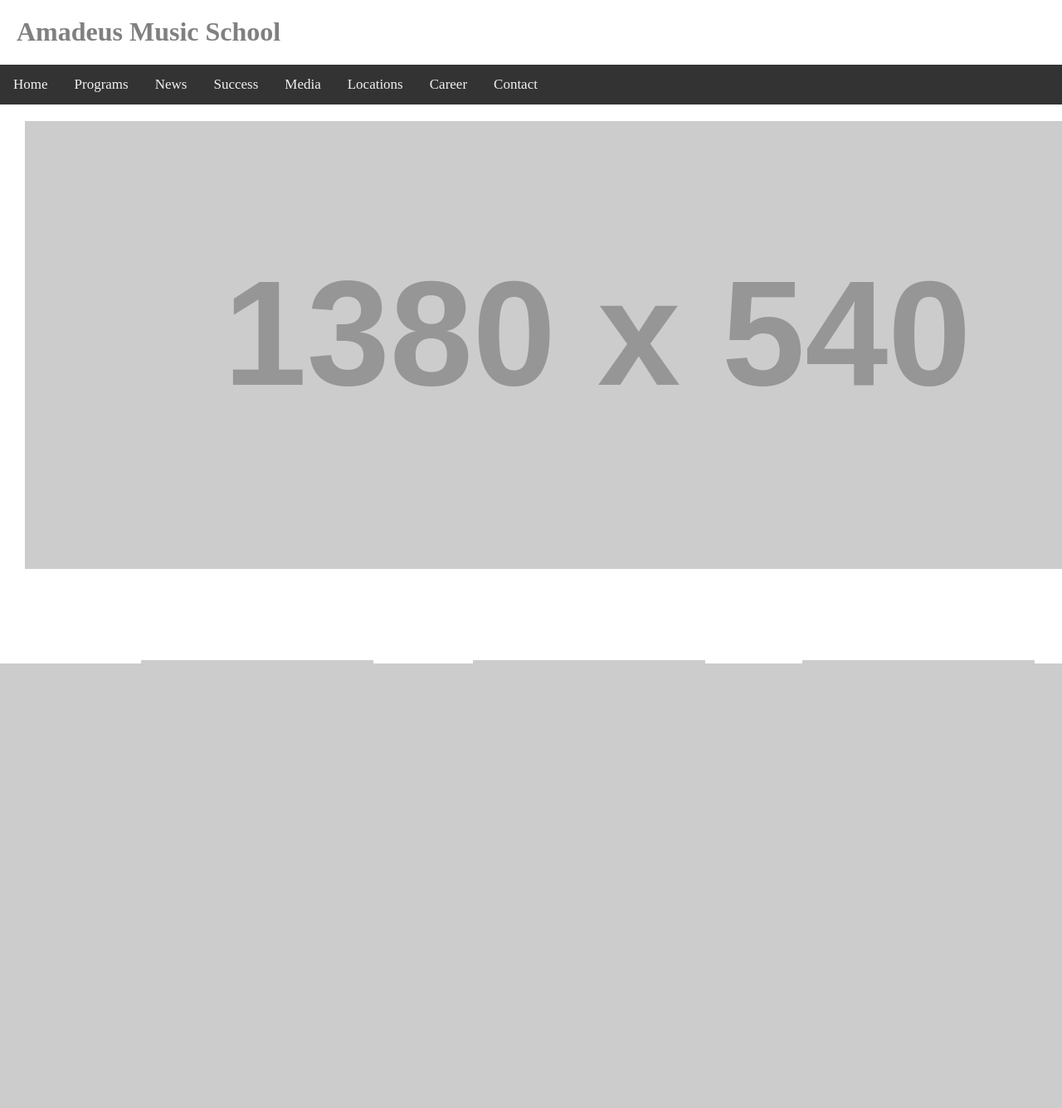
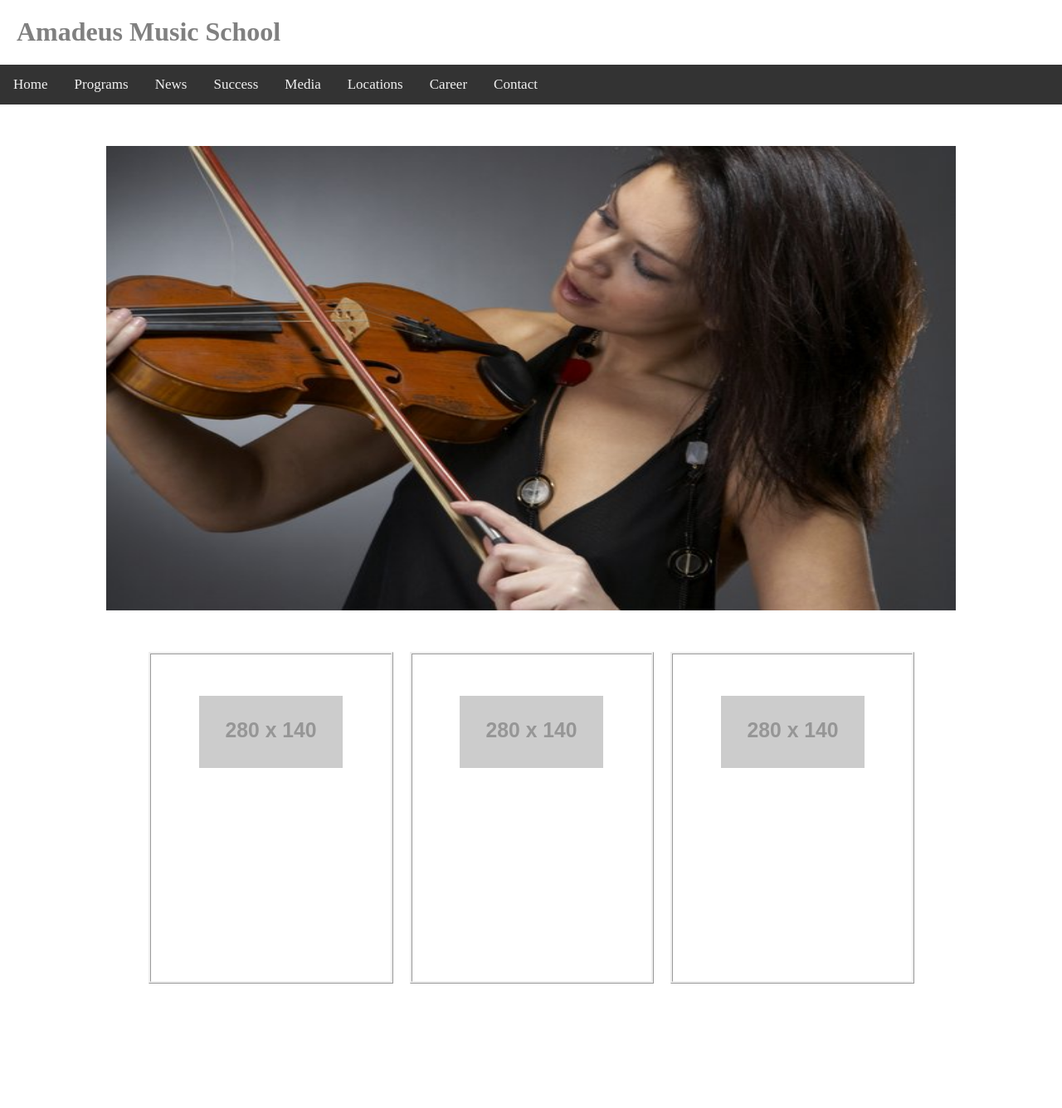
Before and after one commit to danilaurenhill/amadeus, a PHP site: page / in a window 1280 px wide; the page is wider, and only the part inside the window is pictured. Shown: that part at 83% size. Before the commit the page ends 800 px from the top of that part, so only its background shows below. Run offline with PHP 8.4, Linux system fonts and the light colour scheme; grey boxes labelled with a size stand in for pictures from a placeholder-image service; some libraries are stand-ins or nearby versions.

Commit message:
extra spacing WIP

```diff
--- a/index.html
+++ b/index.html
@@ -23,18 +23,18 @@
 </ul>
 
 <div class="slideshow">
-  <img class="pic" src="http://placehold.it/1380x540">
+  <img class="pic" src="./images/violinist.jpg">
 </div>
 
 <div class="extras">
   <div class="pics">
-    <img class="pic" src="http://placehold.it/280x140">
+    <img class="photo" src="http://placehold.it/280x140">
   </div>
   <div class="vids">
-    <img class="pic" src="http://placehold.it/280x140">
+    <img class="photo" src="http://placehold.it/280x140">
   </div>
   <div class="news">
-    <img class="pic" src="http://placehold.it/280x140">
+    <img class="photo" src="http://placehold.it/280x140">
   </div>
 </div>
 
--- a/stylesheets/layout_1px.scss
+++ b/stylesheets/layout_1px.scss
@@ -0,0 +1,14 @@
+h1 {
+  font-size: 24px;
+  padding-top: 20px;
+  padding-left: 20px;
+}
+
+.slideshow {
+  margin-top: 30px;
+  text-align: center;
+  .pic {
+    width: 90%;
+    height: 35%;
+  }
+}
--- a/stylesheets/layout_desktop.scss
+++ b/stylesheets/layout_desktop.scss
@@ -1,36 +1,55 @@
 .slideshow {
-  padding-left: 30px;
-  padding-top: 20px;
-  padding-bottom: 50px;
+  margin-top: 50px;
+  text-align: center;
+  .pic {
+    width: 80%;
+    height: 70%;
+  }
 }
 
+
 .extras {
-  position: absolute;
+  width: 100%;
+  height: 600px;
+  padding-top: 50px;
   .pics {
-    position: relative;
-    border-radius: 50%;
-    top: 60px;
-    left: 140px;
-    width: 200px;
-    height: 200px;
-    padding-left: 30px;
+    width: 23%;
+    height: 400px;
+    float: left;
+    border-style: ridge;
+    margin-right: 20px;
+    margin-left: 14%;
+    .photo {
+      margin-left: 20%;
+      margin-right: 20%;
+      margin-top: 50px;
+      width: 60%;
+    }
   }
   .vids {
-    position: relative;
-    border-radius: 50%;
-    left: 540px;
-    top: -140px ;
-    width: 200px;
-    height: 200px;
-    padding-left: 30px;
+    width: 23%;
+    height: 400px;
+    float: left;
+    border-style: ridge;
+    margin-right: 20px;
+    .photo {
+      margin-left: 20%;
+      margin-right: 20%;
+      margin-top: 50px;
+      width: 60%;
+    }
   }
   .news {
-    position: relative;
-    border-radius: 50%;
-    left: 937px;
-    top: -340px;
-    width: 200px;
-    height: 200px;
-    padding-left: 30px;
+    width: 23%;
+    height: 400px;
+    float: left;
+    border-style: ridge;
+    margin-right: 20px;
+    .photo {
+      margin-left: 20%;
+      margin-right: 20%;
+      margin-top: 50px;
+      width: 60%;
+    }
   }
 }
--- a/stylesheets/style.css
+++ b/stylesheets/style.css
@@ -70,6 +70,18 @@ h1 {
   ul.topnav.responsive li a {
     display: block;
     text-align: left; } }
+@media screen and (max-width: 750px) {
+  h1 {
+    font-size: 24px;
+    padding-top: 20px;
+    padding-left: 20px; }
+
+  .slideshow {
+    margin-top: 30px;
+    text-align: center; }
+    .slideshow .pic {
+      width: 90%;
+      height: 35%; } }
 @media screen and (min-width: 750px) {
   ul.topnav {
     list-style-type: none;
@@ -120,35 +132,49 @@ h1 {
     text-align: left; } }
 @media screen and (min-width: 750px) {
   .slideshow {
-    padding-left: 30px;
-    padding-top: 20px;
-    padding-bottom: 50px; }
+    margin-top: 50px;
+    text-align: center; }
+    .slideshow .pic {
+      width: 80%;
+      height: 70%; }
 
   .extras {
-    position: absolute; }
+    width: 100%;
+    height: 600px;
+    padding-top: 50px; }
     .extras .pics {
-      position: relative;
-      border-radius: 50%;
-      top: 60px;
-      left: 140px;
-      width: 200px;
-      height: 200px;
-      padding-left: 30px; }
+      width: 23%;
+      height: 400px;
+      float: left;
+      border-style: ridge;
+      margin-right: 20px;
+      margin-left: 14%; }
+      .extras .pics .photo {
+        margin-left: 20%;
+        margin-right: 20%;
+        margin-top: 50px;
+        width: 60%; }
     .extras .vids {
-      position: relative;
-      border-radius: 50%;
-      left: 540px;
-      top: -140px;
-      width: 200px;
-      height: 200px;
-      padding-left: 30px; }
+      width: 23%;
+      height: 400px;
+      float: left;
+      border-style: ridge;
+      margin-right: 20px; }
+      .extras .vids .photo {
+        margin-left: 20%;
+        margin-right: 20%;
+        margin-top: 50px;
+        width: 60%; }
     .extras .news {
-      position: relative;
-      border-radius: 50%;
-      left: 937px;
-      top: -340px;
-      width: 200px;
-      height: 200px;
-      padding-left: 30px; } }
+      width: 23%;
+      height: 400px;
+      float: left;
+      border-style: ridge;
+      margin-right: 20px; }
+      .extras .news .photo {
+        margin-left: 20%;
+        margin-right: 20%;
+        margin-top: 50px;
+        width: 60%; } }
 
 /*# sourceMappingURL=style.css.map */
```
Also changed, not shown: images/violinist.jpg (added), 1 other file.
